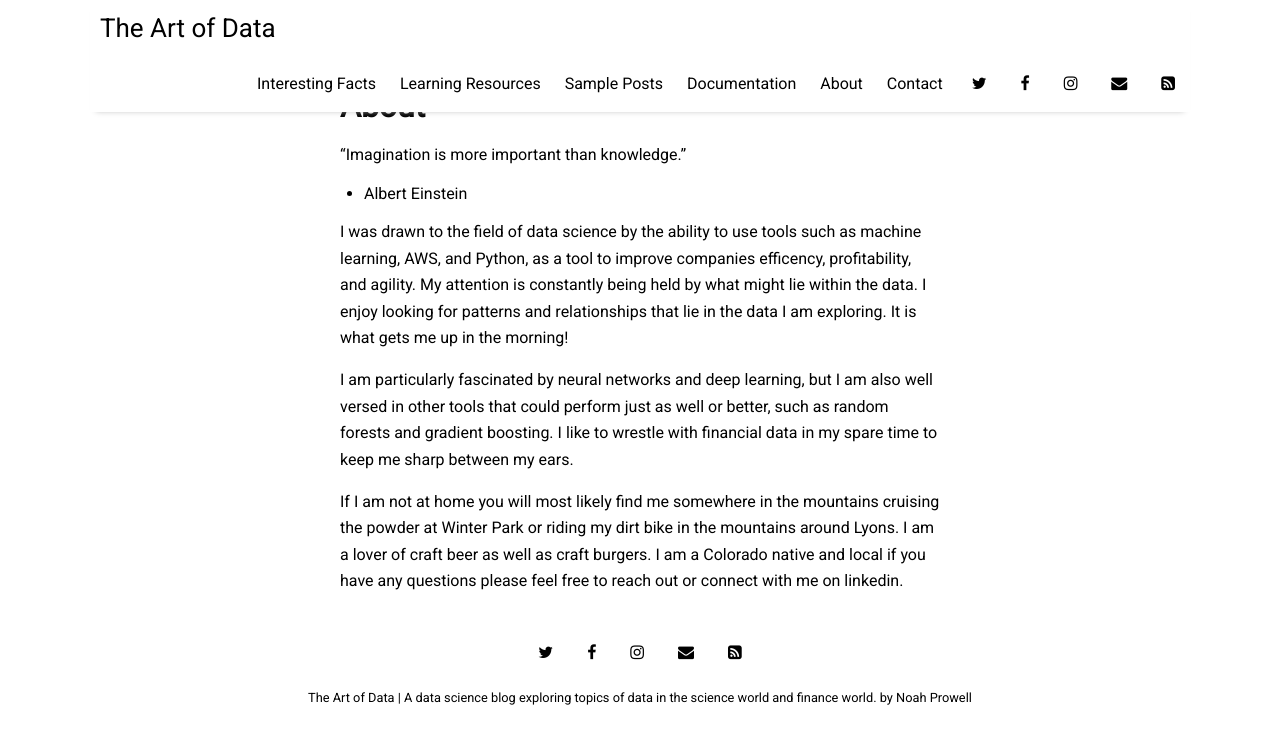
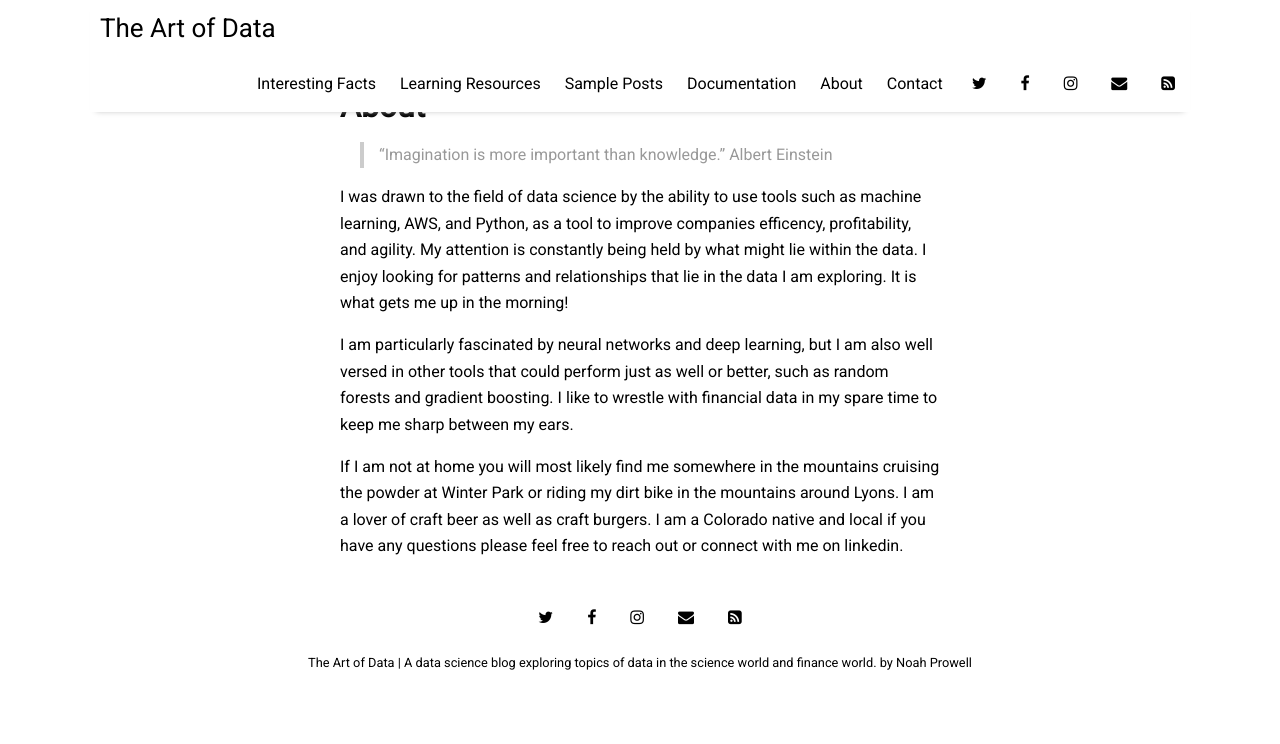
Before and after one commit to Noah-Prowell/art-of-data, a Jekyll site: the page built from pages/about.md, in a window 1280 px wide. Shown: the top 744 px of the page. Built offline with Jekyll 4.4.1, drawn with Linux system fonts in a browser that asks for light colours; nearby versions of some CDN libraries.

```diff
--- a/pages/about.md
+++ b/pages/about.md
@@ -4,8 +4,8 @@ title: About
 permalink: /about
 ---
 
-"Imagination is more important than knowledge."
-- Albert Einstein
+> "Imagination is more important than knowledge."
+> Albert Einstein
 
 I was drawn to the field of data science by the ability to use tools such as machine learning, AWS, and Python, as a tool to improve companies efficency, profitability, and agility. My attention is constantly being held by what might lie within the data. I enjoy looking for patterns and relationships that lie in the data I am exploring. It is what gets me up in the morning!
 
```
